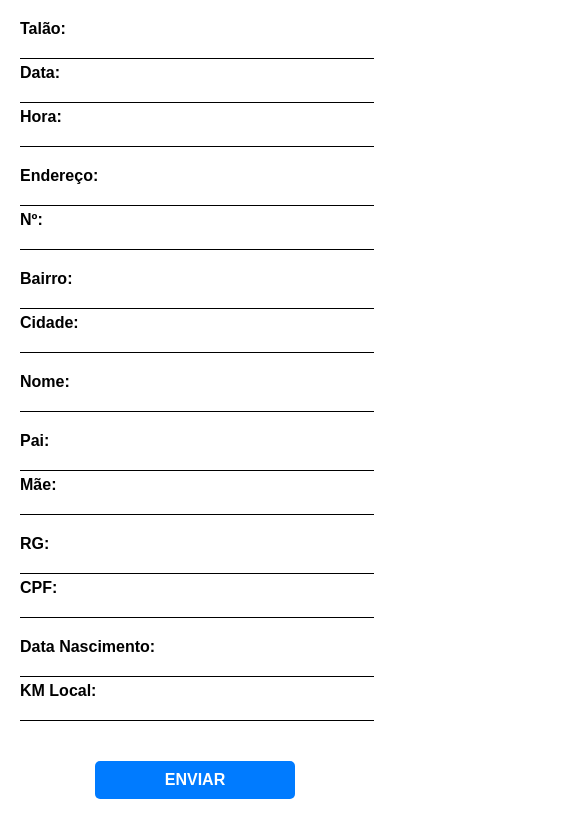
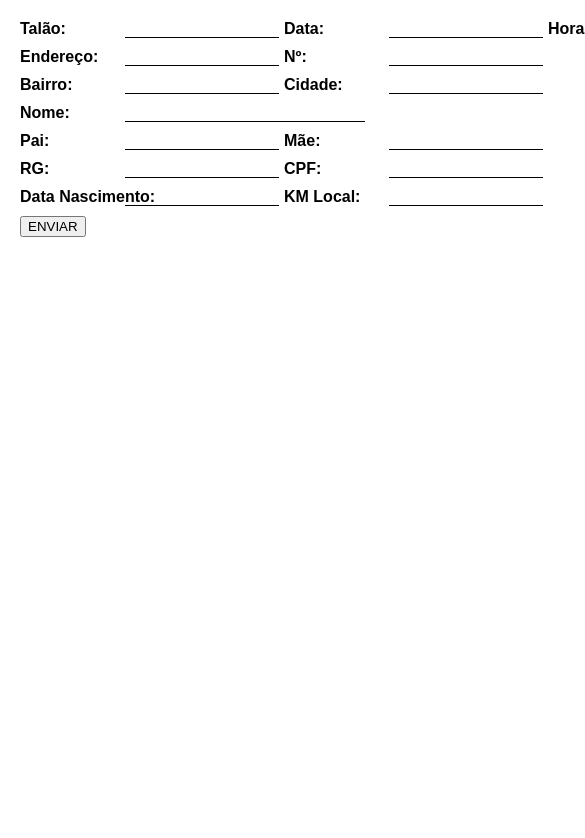
Before and after one commit to GabrielBR90/apkteste, a plain HTML site: page index.html in a window 390 px wide. Shown: the top 838 px of the page, 585 px wide, since content can reach past the window. Drawn offline with Linux system fonts and the light colour scheme.

Commit message:
Update style.css

```diff
--- a/style.css
+++ b/style.css
@@ -11,15 +11,18 @@ body {
 
 .linha {
     display: flex;
+    flex-wrap: wrap; /* Garante que os itens se ajustem ao tamanho da tela */
     align-items: center;
-    justify-content: flex-start;
-    margin-bottom: 15px; /* Ajuste de espaçamento entre as linhas */
+    justify-content: space-between;
+    margin-bottom: 10px; /* Espaçamento maior entre as linhas */
+    width: 100%;
 }
 
 .label {
     font-weight: bold;
     white-space: nowrap;
-    margin-right: 5px; /* Reduz espaço entre título e linha */
+    margin-right: 5px;
+    min-width: 100px; /* Mantém os rótulos alinhados */
 }
 
 .input {
@@ -27,56 +30,27 @@ body {
     border-bottom: 1px solid black;
     outline: none;
     background: transparent;
-    margin-right: 10px; /* Pequeno espaçamento entre inputs */
-    flex-grow: 1; /* Faz os campos ocuparem um espaço proporcional */
-    width: auto;
+    flex-grow: 1;
+    min-width: 150px;
+    max-width: calc(100% - 120px);
+    margin-right: 5px;
 }
 
-.input-pequeno {
-    width: 80px;
-}
-
-.input-medio {
-    width: 150px;
-}
-
-.input-grande {
-    width: 100%;
-}
-
-/* Responsividade para telas menores */
+/* Ajuste específico para manter a mesma aparência no mobile */
 @media screen and (max-width: 600px) {
     .linha {
-        flex-direction: column; /* Faz os elementos ficarem um abaixo do outro em telas pequenas */
-        align-items: flex-start;
+        flex-wrap: nowrap;
+        flex-direction: row;
+        align-items: center;
+        width: 100%;
+    }
+
+    .label {
+        min-width: 100px;
     }
 
     .input {
-        width: 100%; /* Faz os campos ocuparem toda a largura no mobile */
-        margin-bottom: 5px; /* Espaçamento extra para melhor organização */
-    }
-
-    .label {
-        margin-bottom: 3px; /* Ajusta o espaçamento dos rótulos no mobile */
+        width: auto;
+        max-width: 100%;
     }
 }
-
-.botao {
-    display: block;
-    width: 100%;
-    max-width: 200px;
-    margin: 20px auto;
-    padding: 10px;
-    font-size: 16px;
-    font-weight: bold;
-    background-color: #007BFF;
-    color: white;
-    border: none;
-    border-radius: 5px;
-    cursor: pointer;
-    text-align: center;
-}
-
-.botao:hover {
-    background-color: #0056b3;
-}
```
